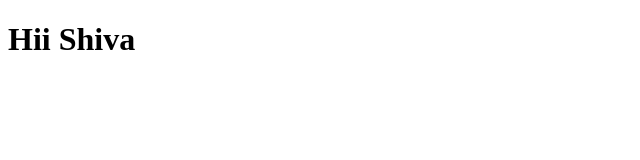
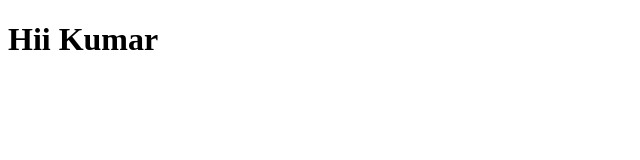
Before and after one commit to PEYYALA-SIVA-KUMAR/Portfolio, a plain HTML site: page index2.html in a window 1280 px wide. Shown: the full height of the page, 0-640 px from the left. Drawn offline with Linux system fonts and the light colour scheme.

Commit message:
Dev2 Updated

```diff
--- a/index2.html
+++ b/index2.html
@@ -6,6 +6,6 @@
     <title>Document</title>
 </head>
 <body>
-    <h1>Hii Shiva </h1>
+    <h1>Hii Kumar </h1>
 </body>
 </html>
```
